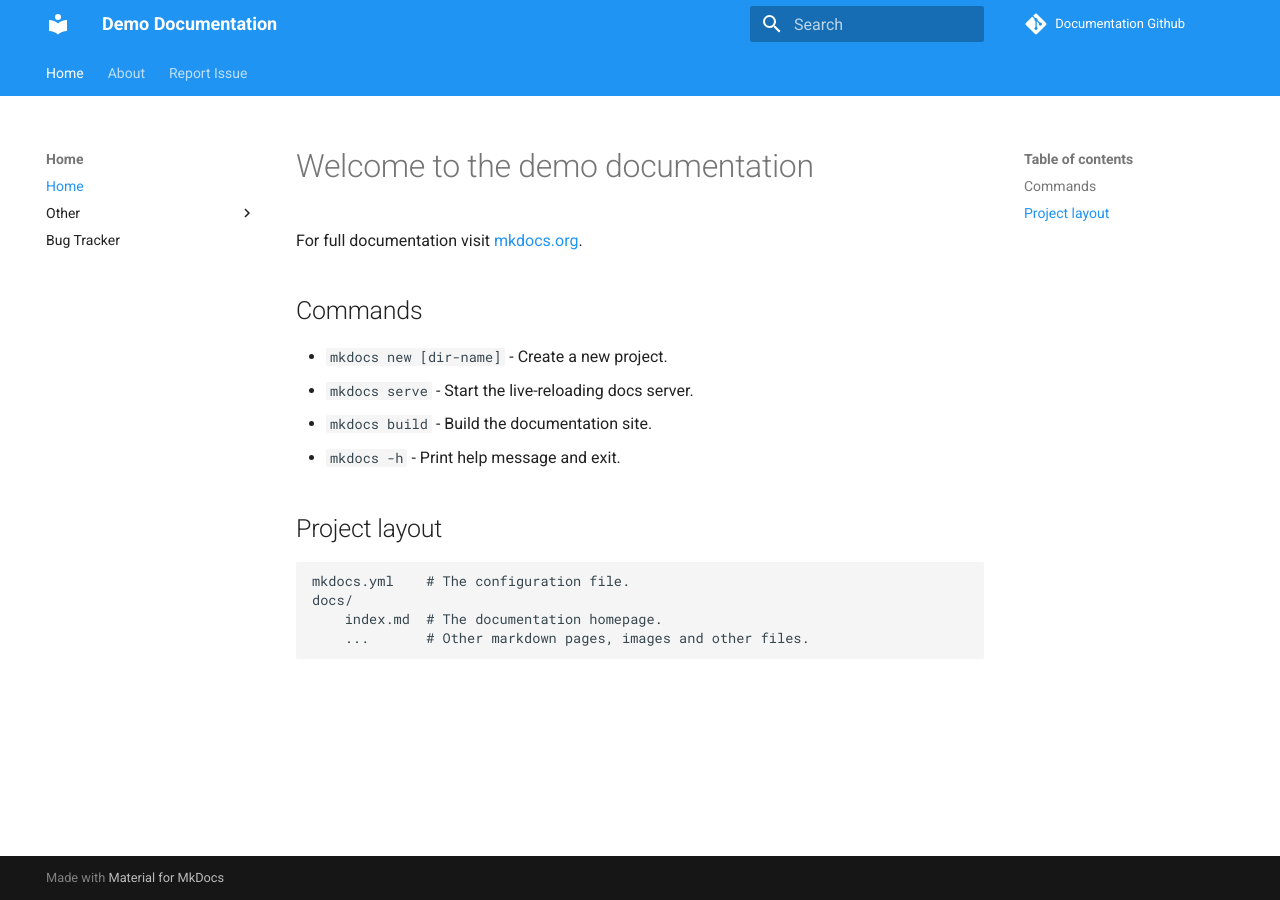
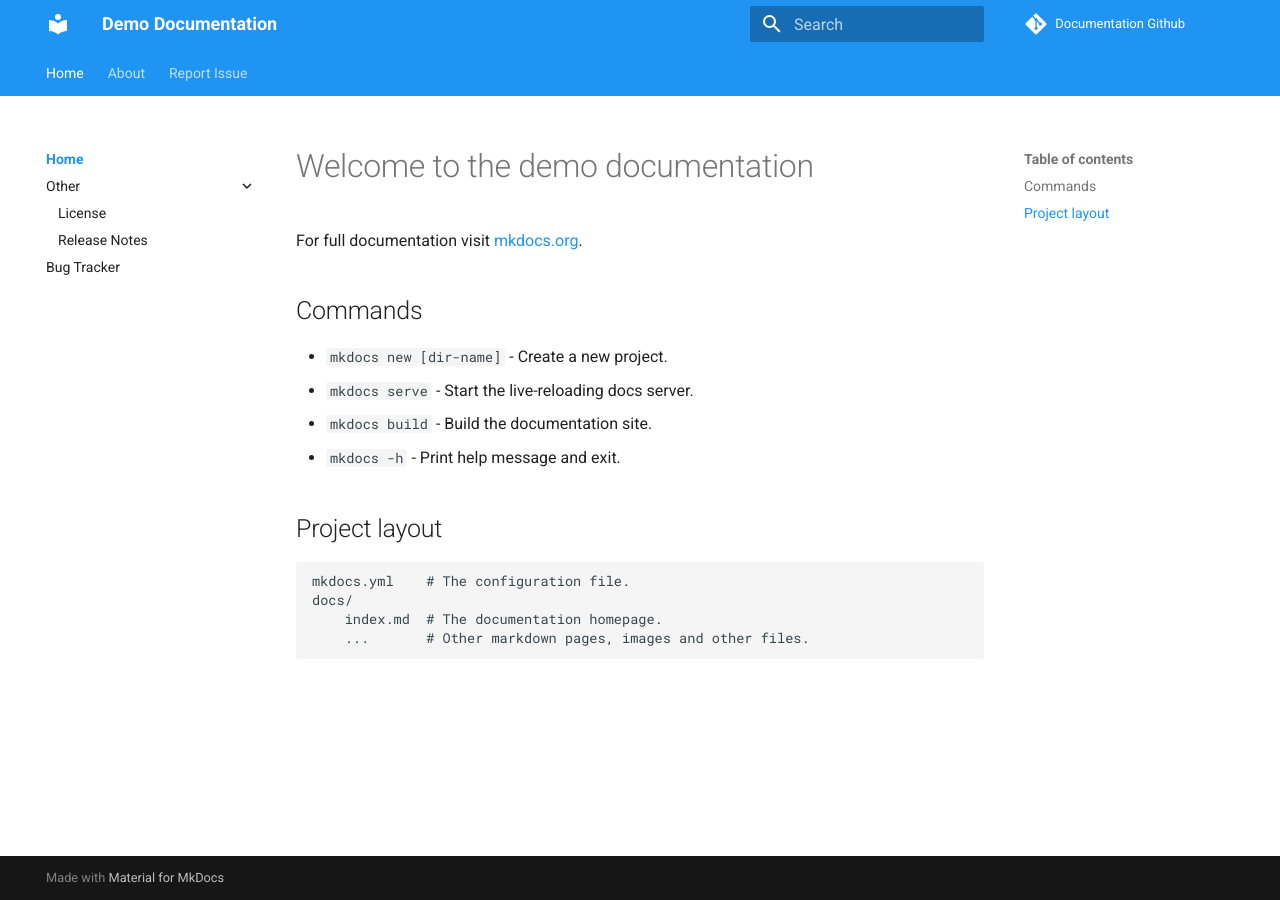
Before and after one commit to rgeerkens/Documentation, an MkDocs documentation site: the page built from docs/index.md, in a window 1280 px wide. Built offline with MkDocs 1.6.1 and Material for MkDocs 9.7.7, drawn with Linux system fonts in a browser that asks for light colours; comment, search, counter and statistics services are not loaded.

Commit message:
Update mkdocs.yml

```diff
--- a/mkdocs.yml
+++ b/mkdocs.yml
@@ -12,10 +12,12 @@
       - navigation.instant
       - navigation.tracking
       - navigation.tabs
+      - navigation.expand
+      - navigation.indexes
 
 nav:
     - Home:
-        - Home: index.md
+        - index.md
         - Other:
           - License: licenses.md
           - Release Notes : release-notes.md
```
